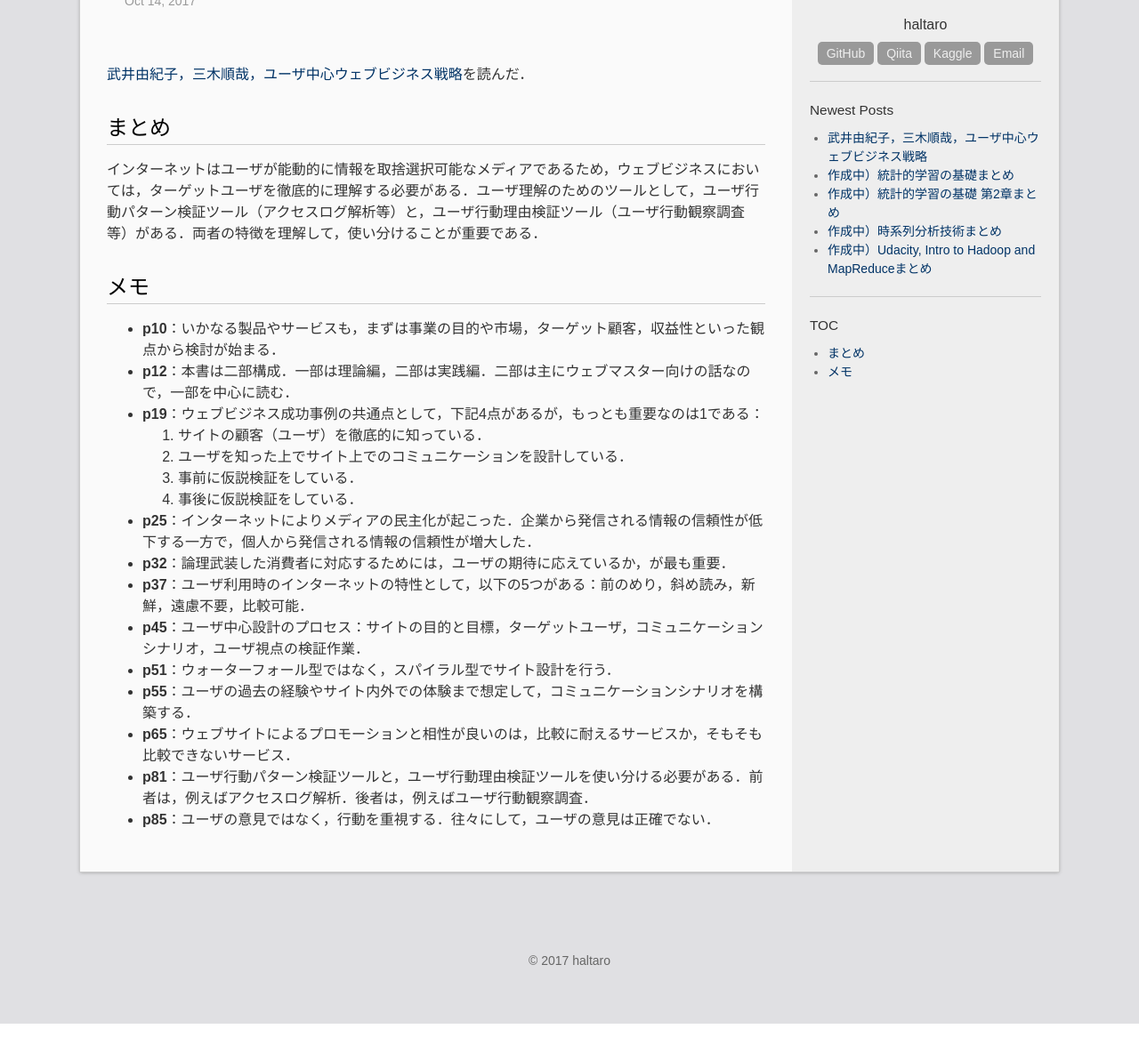
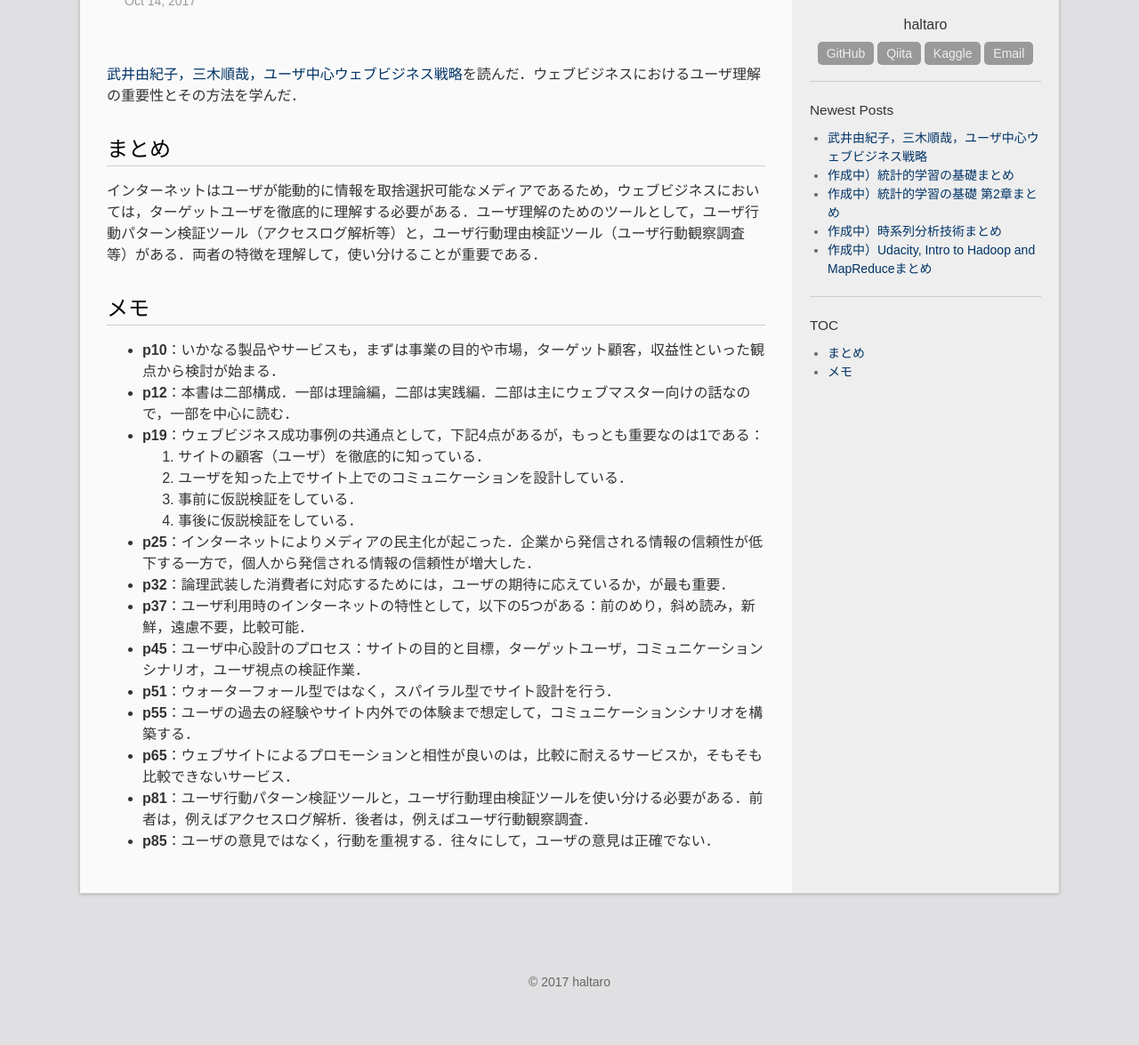
Before and after one commit to madoreenu/haltaro.github.io, a Jekyll site: the page built from _posts/2017-10-14-web-buisiness.md, in a window 1280 px wide, cut to the strip 261-1436 px from the top of the page. Shown: the whole strip at 89% size. Built offline with Jekyll 4.4.1, drawn with Linux system fonts in a browser that asks for light colours; before the commit the page ends 1412 px from its top, so only the background shows below that.

Commit message:
Revise some lines

```diff
--- a/_posts/2017-10-14-web-buisiness.md
+++ b/_posts/2017-10-14-web-buisiness.md
@@ -6,7 +6,7 @@ categories:
  - marketing
 ---
 
-[武井由紀子，三木順哉，ユーザ中心ウェブビジネス戦略](http://amzn.asia/0sBIq3B)を読んだ．
+[武井由紀子，三木順哉，ユーザ中心ウェブビジネス戦略](http://amzn.asia/0sBIq3B)を読んだ．ウェブビジネスにおけるユーザ理解の重要性とその方法を学んだ．
 
 # まとめ
 
```
